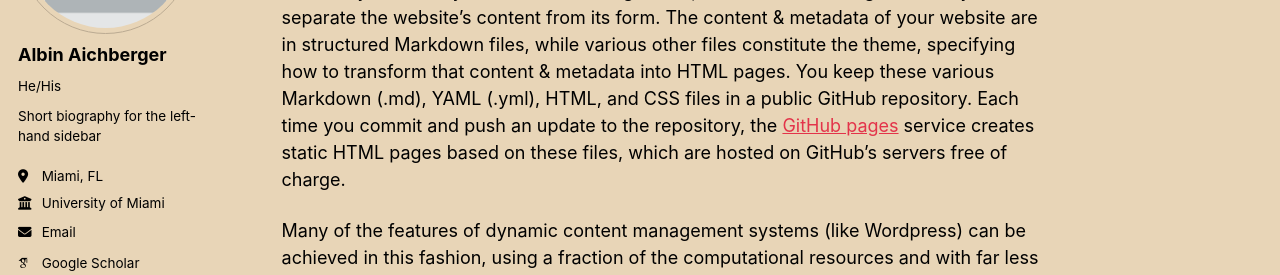
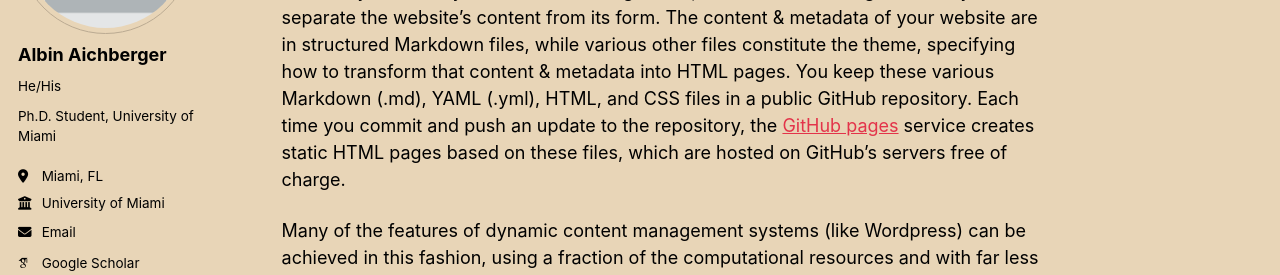
Before and after one commit to AAichberger/AAichberger.github.io, a Jekyll site: the page built from _pages/about.md, in a window 1280 px wide. Shown: the part 242-517 px from the top of the page. Built offline with Jekyll 4.4.1, drawn with Linux system fonts in a browser that asks for light colours; some web fonts are replaced; a script bundle is joined from its source files by our own code; library files that are not in the unit come from our copies.

Commit message:
Update _config.yml

```diff
--- a/_config.yml
+++ b/_config.yml
@@ -26,7 +26,7 @@ author:
   avatar           : "profile.png"
   name             : "Albin Aichberger"
   pronouns         : "He/His"
-  bio              : "Short biography for the left-hand sidebar"
+  bio              : "Ph.D. Student, University of Miami"
   location         : "Miami, FL"
   employer         : "University of Miami"
   uri              : # URL
```
